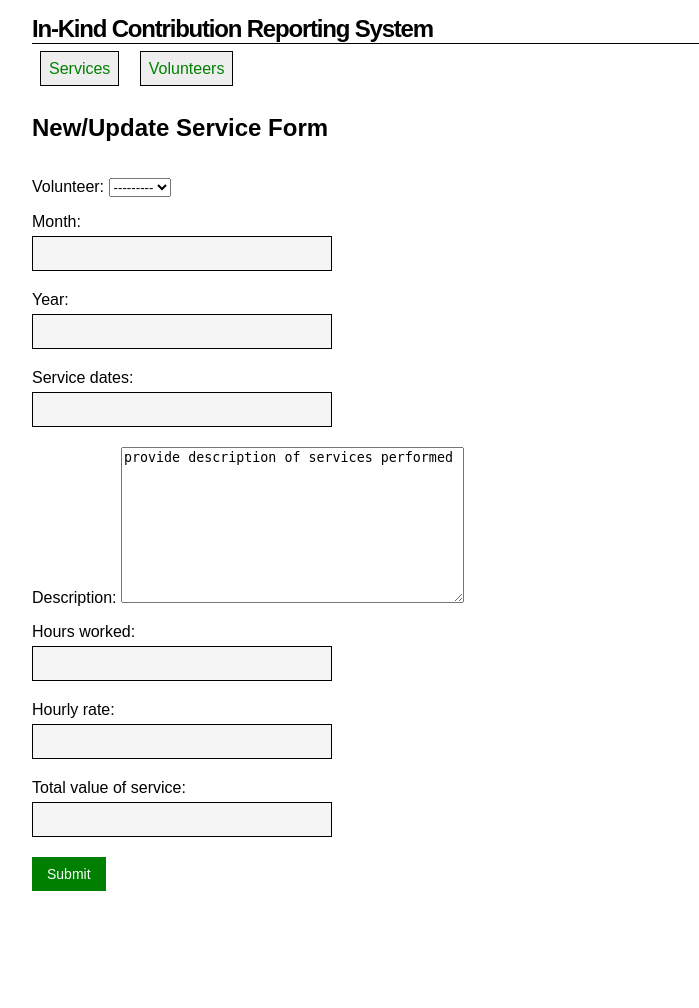
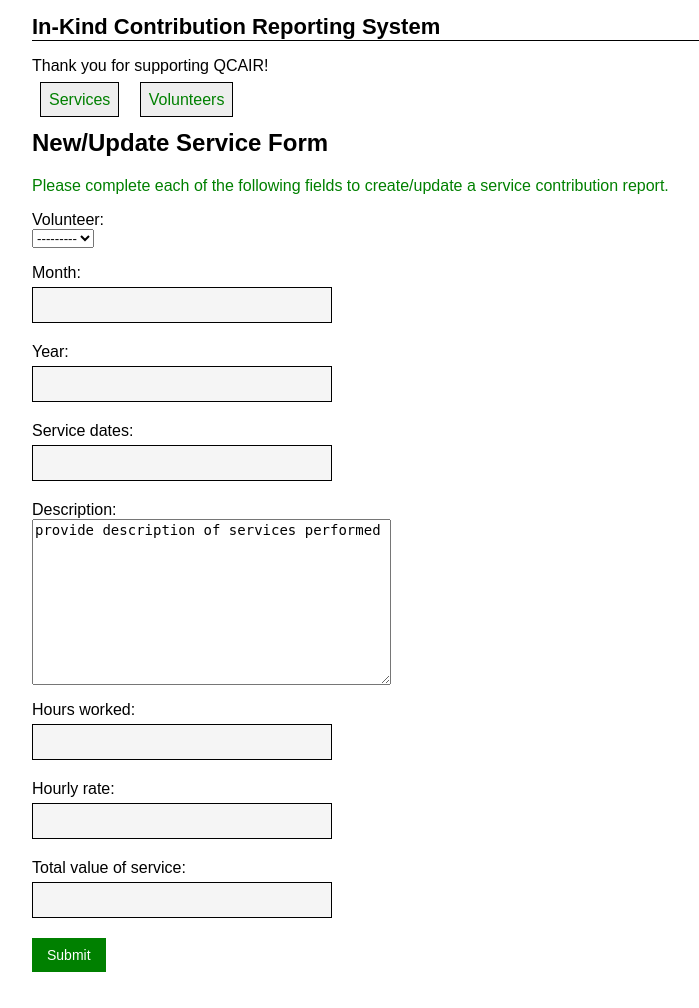
Before and after one commit to dvorakkarrie/Project4_QCAIR_InKind, a Django app: page /service/new in a window 1280 px wide. Shown: the part 132-1140 px from the top of the page, without its empty margins (208-907 px from the left). Before the commit the page ends 1023 px from the top, so only its background shows below. Run offline with Django 3.2, Linux system fonts and the light colour scheme; the visitor is signed in with stand-in values (Sample User, id 1); data that the repository does not hold is empty.

Commit message:
updated css file

```diff
--- a/inkind/static/css/inkind.css
+++ b/inkind/static/css/inkind.css
@@ -4,7 +4,6 @@ header {
     background-size: 15%;
     height: 15%;
     margin: 0 auto;
-    padding: 0;
 }
 
 nav a {
@@ -41,55 +40,75 @@ body {
 }
 
 h1 {
+    border-bottom: 1px solid black;
     font: inherit;
-    font-size: 24px;
-    font-weight: 600;
-    color: inherit;
-    letter-spacing: -0.05em;
-    text-decoration: none;
-    border-bottom: 1px solid black;
+    font-size: 22px;
+    font-weight: bold;
 }
 
-  h2 {
-      padding: 2% 0;
-  }
 
 h2 > a {
     font-size: 1.00em;
 }
 
 h3 {
+    padding: 5% 0 2%;
+}
+
+h4 {
     text-decoration-line: underline;
 }
+
 input {
+    background: whitesmoke;
+    border: solid 1px black;
     display: block;
+    font-size: 14px;
     margin: 5px 0 20px 0;
     padding: 9px;
-    border: solid 1px black;
     width: 300px;
-    background: whitesmoke;
 }
 
 input[type="submit"],
   a.delete {
-    width: auto;
-    padding: 9px 15px;
     background-color: green;
     border: 0;
+    color: #ffffff;
     font-size: 14px;
-    color: #ffffff;
+    padding: 9px 15px;
+    width: auto;
+}
+
+label {
+    display: block;
+    width: 400px;
+}
+
+textarea {
+    font-size: 14px;
+    overflow-wrap: break-word;
+    white-space: pre-wrap;
 }
 
 a.delete:hover {
     color: black;
 }
 
+span.description {
+    font-weight: 800;
+    padding: 0 0 10% 0;
+}
+
+p.instructions {
+    color: green;
+}
+
 .artist-photo {
     width: 400px;
 }
 
-  span.nationality {
-    font-size: 0.5em;
+span.email-address {
+    color: blue;
 }
 
 .user-info {
--- a/inkind/templates/inkind/base.html
+++ b/inkind/templates/inkind/base.html
@@ -7,20 +7,18 @@
     <body>
         <header>
         <nav class="user-info">
-            {% comment %} <a href="/services">Services</a>
-            <a href="/">Volunteers</a> {% endcomment %}
-            <div class="user-info">
-                {% if user.is_authenticated %} Welcome, {{ user.username }}
+            {% if user.is_authenticated %} Welcome, {{ user.username }}
                 <a href="{% url 'logout' %}">Log out</a>
-                {% else %}
+            {% else %}
                 <a href="{% url 'login' %}">Login</a>
                 <a href="{% url 'signup' %}">Signup</a>
-                {% endif %}
-            </div>
+            {% endif %}
         </nav>
         </header>
+        <div>
+        </div>
         <h1>In-Kind Contribution Reporting System</h1>
-        {% comment %} <h2>Thank you for supporting QCAIR!</h2> {% endcomment %}
+        <p>Thank you for supporting QCAIR!</p>
         <nav>
             <a href="/services">Services</a>
             <a href="/">Volunteers</a>
--- a/inkind/templates/inkind/service_form.html
+++ b/inkind/templates/inkind/service_form.html
@@ -1,5 +1,6 @@
 {% extends 'inkind/base.html' %} {% block content %}
 <h2>New/Update Service Form</h2>
+<p class="instructions">Please complete each of the following fields to create/update a service contribution report.</p>
 <form method="POST" class="service-form">
   {% csrf_token %} {{ form.as_p }}
   <input type="submit" class="save btn btn-default"></input>
--- a/inkind/templates/inkind/service_list.html
+++ b/inkind/templates/inkind/service_list.html
@@ -1,6 +1,7 @@
 {% extends 'inkind/base.html' %} {% block content %}
-<h2><a href="{% url 'service_create' %}">Create New Service Report (+) </a></h2>
-<h3>Volunteer Service Reports Filed:</h3>
+<h3><a href="{% url 'service_create' %}">
+    Create New Service Report (+) </a></h3>
+<h4>Volunteer Service Reports Submitted:</h4>
 <ul>
     {% for service in services %}
     <li>
--- a/inkind/templates/inkind/volunteer_form.html
+++ b/inkind/templates/inkind/volunteer_form.html
@@ -1,5 +1,6 @@
 {% extends 'inkind/base.html' %} {% block content %}
 <h2>New/Update Volunteer Form</h2>
+<p class="instructions">Please complete each of the following fields to add/edit a volunteer.</p>
 <form method="POST" class="volunteer-form">
   {% csrf_token %} {{ form.as_p }}
   <input type="submit" class="save btn btn-default"></input>
--- a/inkind/templates/inkind/volunteer_list.html
+++ b/inkind/templates/inkind/volunteer_list.html
@@ -1,6 +1,6 @@
 {% extends 'inkind/base.html' %} {% block content %}
-<h2><a href="{% url 'volunteer_create' %}">Add New Volunteer (+) </a></h2>
-<h3>Current List of Volunteers</h3>
+<h3><a href="{% url 'volunteer_create' %}">Add Volunteer (+) </a></h3>
+<h4>Current Volunteers</h4>
 <ul>
     {% for volunteer in volunteers %}
     <li>
```
Also changed, not shown: inkind/templates/inkind/service_detail.html (+10 -6 lines), inkind/templates/inkind/volunteer_detail.html (+6 -6 lines), README.md. Lines whose indentation alone changed are shown as unchanged.
